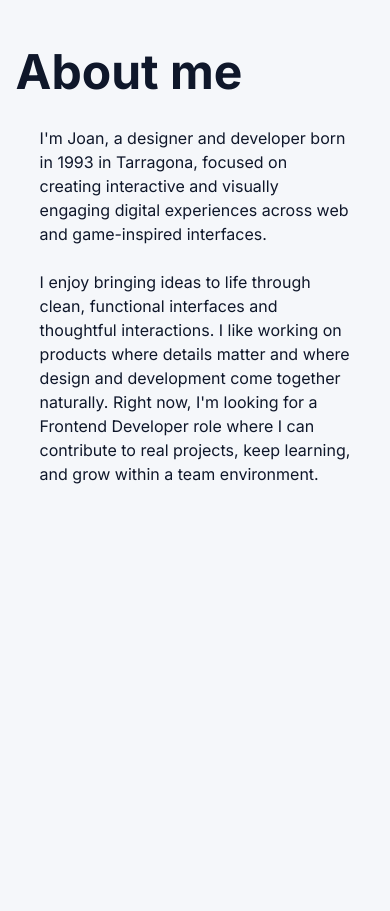
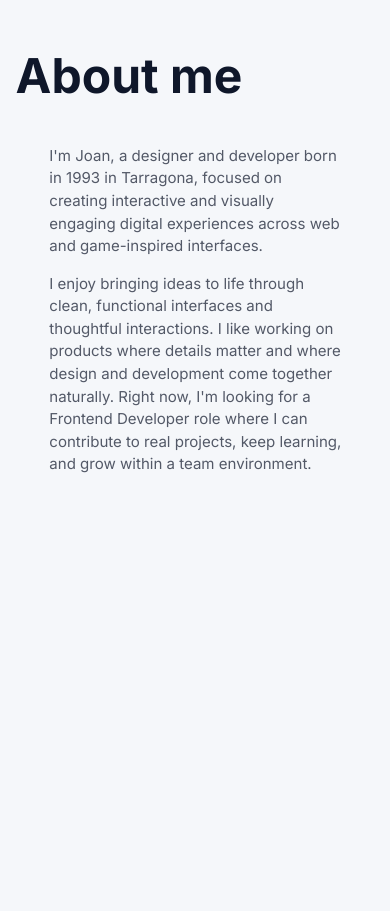
Before and after one commit to joangoma-code/portfolio, a Next.js app: page / in a window 390 px wide. Shown: the part 5820-6731 px from the top of the page. Built offline with nearby package versions, Linux system fonts and the light colour scheme.

Commit message:
about me animation

```diff
--- a/components/sections/AboutSection.tsx
+++ b/components/sections/AboutSection.tsx
@@ -1,28 +1,51 @@
+"use client";
 import Container from "@/components/ui/Container";
+import { useMediaQuery } from "@/hooks/useMediaQuery";
+import { motion, useScroll, useTransform } from "framer-motion";
+import { useRef } from "react";
 
 export default function AboutSection() {
+  const ref = useRef<HTMLDivElement | null>(null);
+  const { scrollYProgress } = useScroll({
+    target: ref,
+    offset: ["start center", "end center"],
+  });
+  const isMd = useMediaQuery("(min-width: 768px)");
+
+  const inputRange = isMd ? [0, 0.3, 0.8, 1] : [0, 0.3, 0.7, 1];
+
+  const y = useTransform(scrollYProgress, inputRange, [14, 0, 0, 12]);
+  const opacity = useTransform(scrollYProgress, inputRange, [0.7, 1, 1, 0.8]);
+  const scale = useTransform(
+    scrollYProgress,
+    inputRange,
+    [0.94, 1, 1.01, 0.98],
+  );
+
   return (
     <section
       id="about"
+      ref={ref}
       className="flex items-center justify-center section-style"
     >
       <Container className="max-w-4xl space-y-12">
         <div className="space-y-6">
           <h2 className="section-title">About me</h2>
-
+          <motion.div style={{ scale, y, opacity ,transformOrigin: "top center"}} className="space-y-4">
             <p className="section-content">
               I'm Joan, a designer and developer born in 1993 in Tarragona,
               focused on creating interactive and visually engaging digital
               experiences across web and game-inspired interfaces.
             </p>
             <p className="section-content">
-            I enjoy bringing ideas to life through clean, functional interfaces
-            and thoughtful interactions. I like working on products where
-            details matter and where design and development come together
-            naturally. Right now, I'm looking for a Frontend Developer role
-            where I can contribute to real projects, keep learning, and grow
-            within a team environment.
+              I enjoy bringing ideas to life through clean, functional
+              interfaces and thoughtful interactions. I like working on products
+              where details matter and where design and development come
+              together naturally. Right now, I'm looking for a Frontend
+              Developer role where I can contribute to real projects, keep
+              learning, and grow within a team environment.
             </p>
+          </motion.div>
         </div>
       </Container>
     </section>
--- a/components/sections/skills/SkillColumn.tsx
+++ b/components/sections/skills/SkillColumn.tsx
@@ -18,13 +18,13 @@ export default function SkillColumn({
 }) {
   const input = [
     index * 0.1,
-    0.3 + index * 0.1,
-    0.7 + index * 0.1,
+    0.25 + index * 0.1,
+    0.75 + index * 0.1,
     1,
   ];
 
   const opacity = useTransform(scrollYProgress, input, [0.4, 1, 1, 0.6]);
-  const scale = useTransform(scrollYProgress, input, [0.89, 1, 1.02, 0.92]);
+  const scale = useTransform(scrollYProgress, input, [0.89, 1, 1, 0.92]);
   const y = useTransform(scrollYProgress, input, [60, 0, 0, -30]);
   const rotate = useTransform(scrollYProgress, input, [
     index === 0 ? -3 : index === 2 ? 3 : 0,
```
Lines whose indentation alone changed are shown as unchanged.
